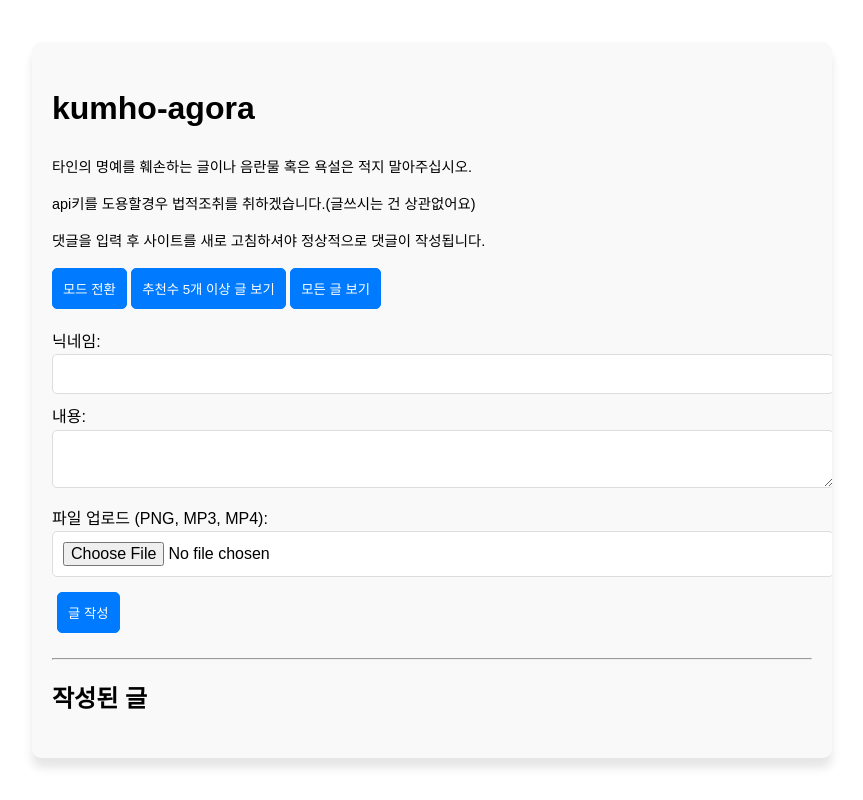
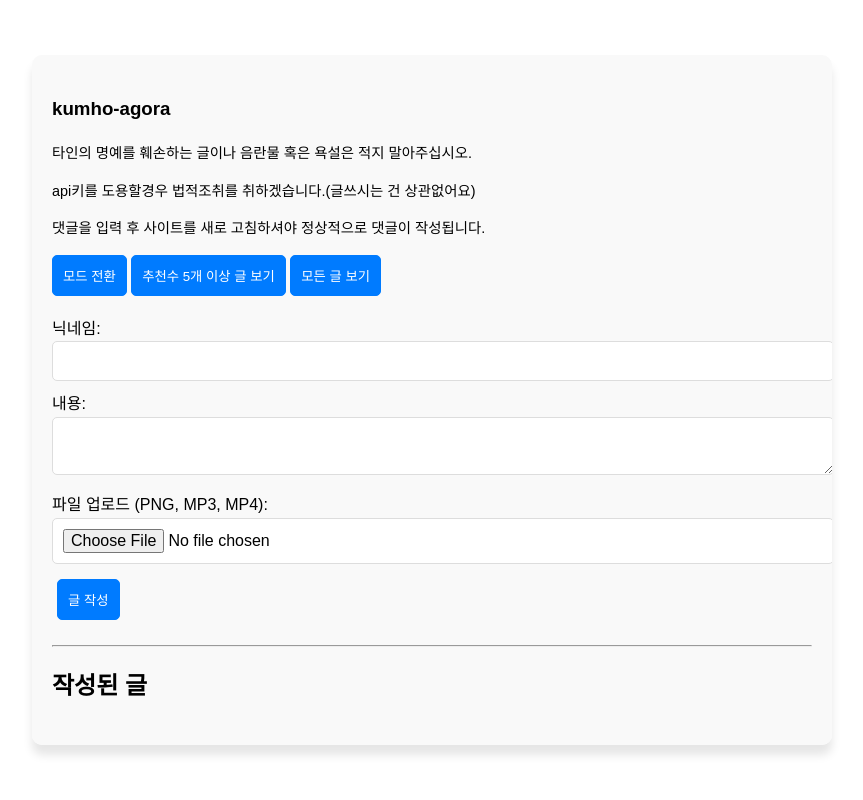
Before and after one commit to peropero1111/peropero.github.io, a plain HTML site: page index.html in a window 1280 px wide. Shown: the whole page, without its empty margins (208-1071 px from the left). Drawn offline with Linux system fonts and the light colour scheme; no server answers.

Commit message:
Update index.html

```diff
--- a/index.html
+++ b/index.html
@@ -179,7 +179,7 @@
 </head>
 <body>
     <div class="container">
-        <h1>kumho-agora</h1>
+        <h3>kumho-agora</h3>
         <p class="warning">타인의 명예를 훼손하는 글이나 음란물 혹은 욕설은 적지 말아주십시오.</p>
         <p class="warning">api키를 도용할경우 법적조취를 취하겠습니다.(글쓰시는 건 상관없어요)</p>
         <p class="warning">댓글을 입력 후 사이트를 새로 고침하셔야 정상적으로 댓글이 작성됩니다.</p>
```
